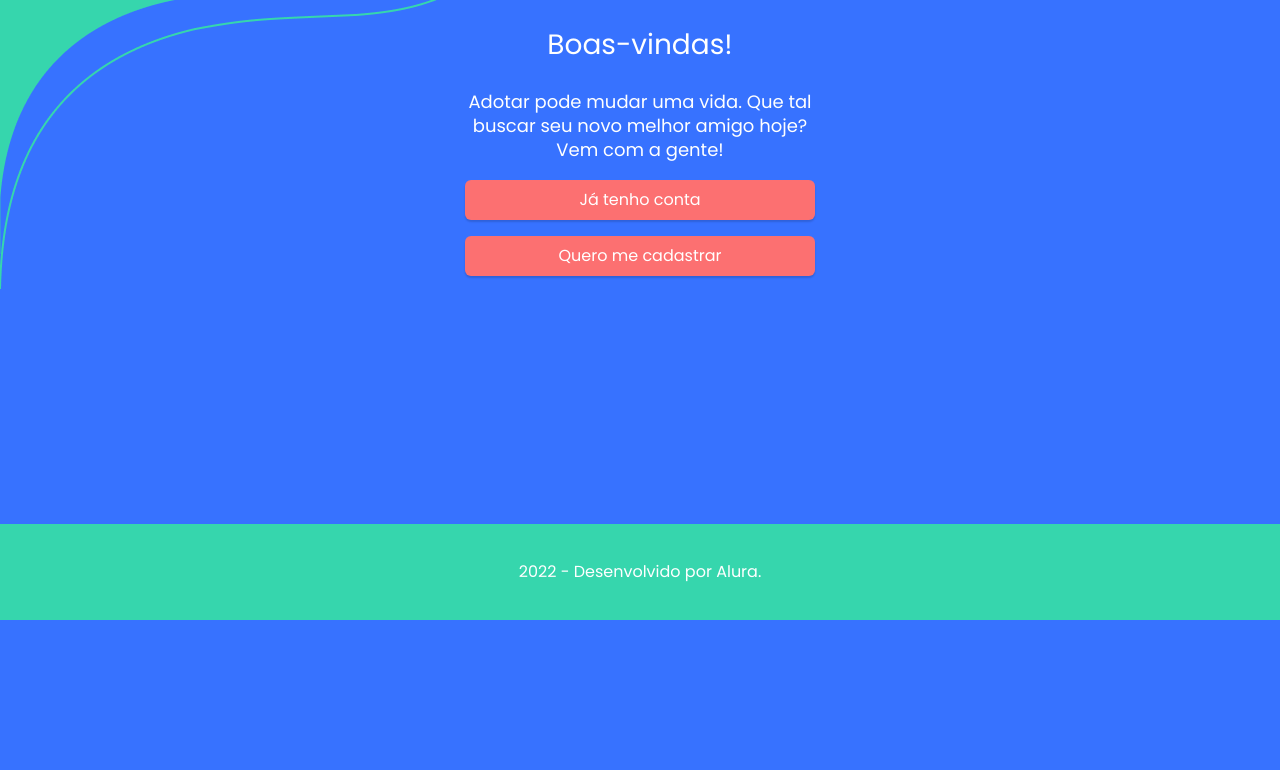
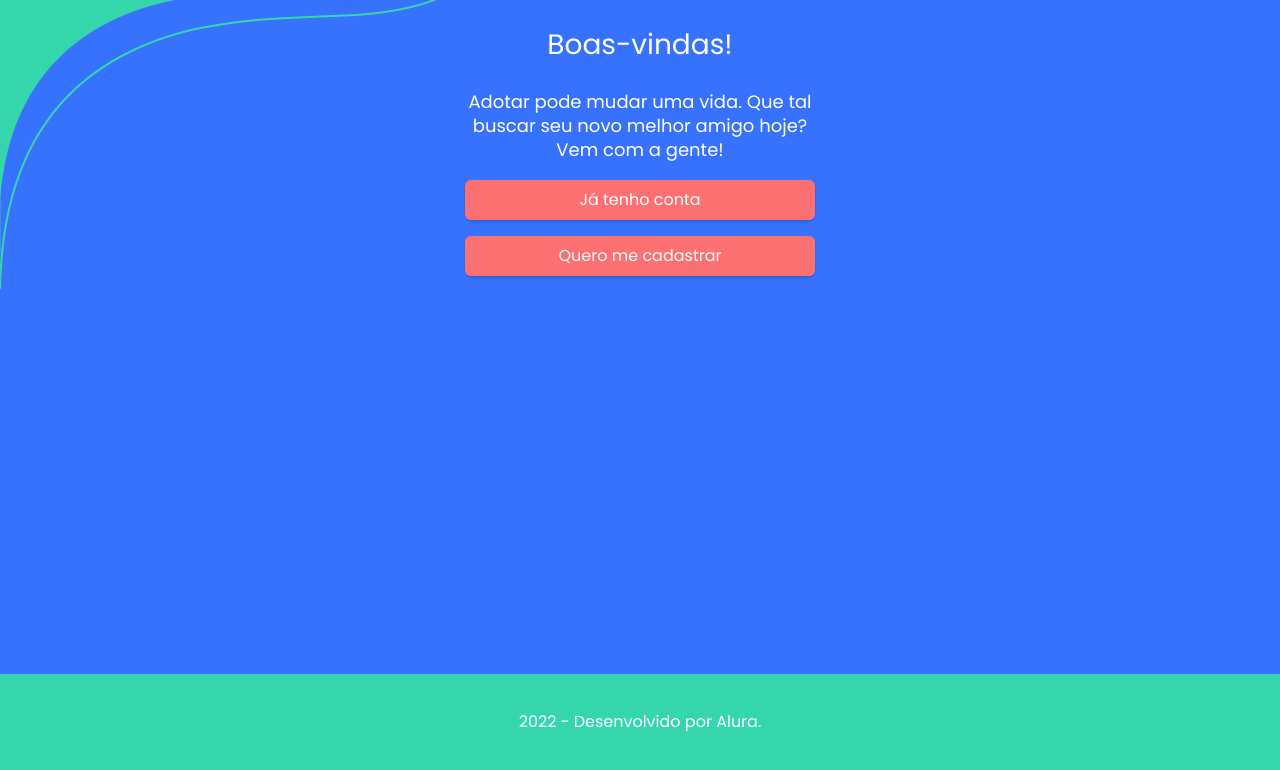
Before and after one commit to RamonDFerreira/Challenge-Adopet, a plain HTML site: page index.html in a window 1280 px wide. Shown: the part 180-950 px from the top of the page. Before the commit the page ends 800 px from the top, so only its background shows below. Drawn offline with Linux system fonts and the light colour scheme.

Commit message:
Styles.css
Styles.css

```diff
--- a/css/styles.css
+++ b/css/styles.css
@@ -32,7 +32,7 @@ body {
     display: flex;
     flex-direction: column;
     height: 100vh;
-    min-height: 800px;
+    min-height: 950px;
 }
 
 .container {
```
